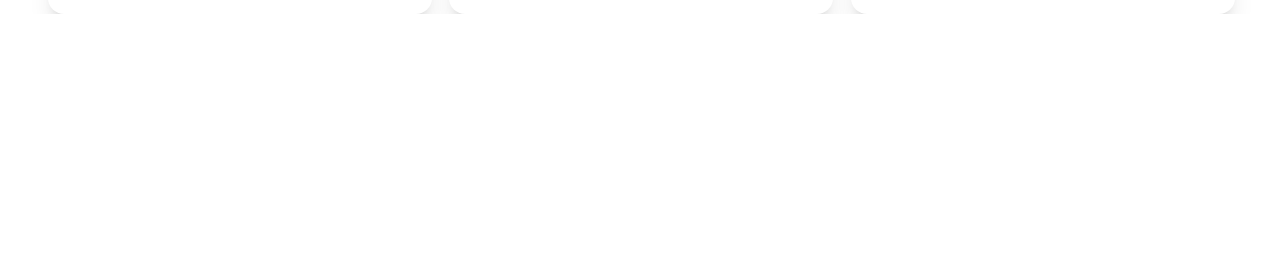
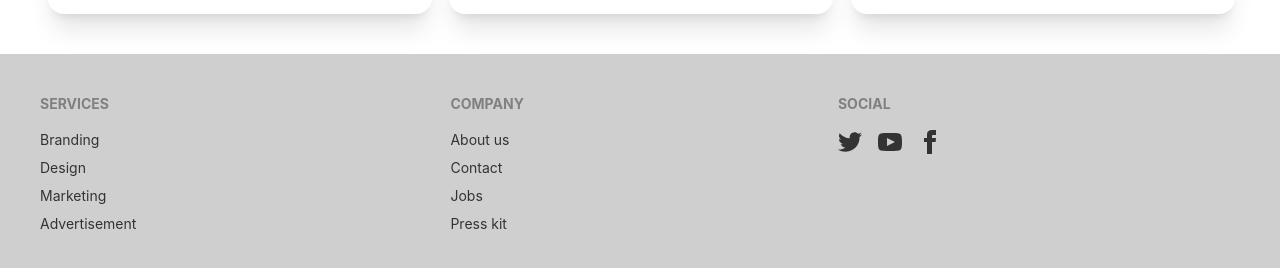
Before and after one commit to abdullahalomar/manufacturer-website-client-side, a React (Create React App) app: page / in a window 1280 px wide. Shown: the part 1950-2218 px from the top of the page. Before the commit the page ends 1964 px from the top, so only its background shows below. Built offline with nearby package versions, Linux system fonts and the light colour scheme; no server answers.

Commit message:
footer added

```diff
--- a/src/App.js
+++ b/src/App.js
@@ -12,6 +12,7 @@ import Purchase from './Pages/Purchase/Purchase';
 import NotFound from './Pages/NotFound/NotFound';
 import { ToastContainer } from 'react-toastify';
 import RequireAuth from './Pages/Login/RequireAuth';
+import Footer from './Pages/Shared/Footer/Footer';
 
 function App() {
   return (
@@ -31,6 +32,7 @@ function App() {
         <Route path='*' element={<NotFound/>}></Route>
       </Routes>
       <ToastContainer></ToastContainer>
+      <Footer></Footer>
     </div>
   );
 }
--- a/src/Pages/Product/Product.js
+++ b/src/Pages/Product/Product.js
@@ -4,7 +4,7 @@ import { useNavigate } from 'react-router-dom';
 const Product = ({product}) => {
     const { _id, name, picture, min_quantity, available_quantity, price, short_desc } = product;
     const navigate = useNavigate();
-    const NavigateToPuschase = id => {
+    const NavigateToPurchase = id => {
         navigate(`/purchase/${id}`);
     }
     return (
@@ -19,7 +19,7 @@ const Product = ({product}) => {
                 <p>Price: ${price}</p>
                 <p> {short_desc}</p>
                 <div class="card-actions justify-end">
-                    <button onClick={()=> NavigateToPuschase(_id)} class="btn btn-primary">Buy Now</button>
+                    <button onClick={()=> NavigateToPurchase(_id)} class="btn btn-primary">Buy Now</button>
                 </div>
             </div>
         </div>
--- /dev/null
+++ b/src/Pages/Shared/Footer/Footer.js
@@ -0,0 +1,34 @@
+import React from 'react';
+
+const Footer = () => {
+    return (
+        <div className='mt-10'>
+            <footer class="footer p-10 bg-base-300 text-base-content">
+  <div>
+    <span class="footer-title">Services</span>
+    <a class="link link-hover">Branding</a>
+    <a class="link link-hover">Design</a>
+    <a class="link link-hover">Marketing</a>
+    <a class="link link-hover">Advertisement</a>
+  </div>
+  <div>
+    <span class="footer-title">Company</span>
+    <a class="link link-hover">About us</a>
+    <a class="link link-hover">Contact</a>
+    <a class="link link-hover">Jobs</a>
+    <a class="link link-hover">Press kit</a>
+  </div>
+  <div>
+    <span class="footer-title">Social</span>
+    <div class="grid grid-flow-col gap-4">
+      <a><svg xmlns="http://www.w3.org/2000/svg" width="24" height="24" viewBox="0 0 24 24" class="fill-current"><path d="M24 4.557c-.883.392-1.832.656-2.828.775 1.017-.609 1.798-1.574 2.165-2.724-.951.564-2.005.974-3.127 1.195-.897-.957-2.178-1.555-3.594-1.555-3.179 0-5.515 2.966-4.797 6.045-4.091-.205-7.719-2.165-10.148-5.144-1.29 2.213-.669 5.108 1.523 6.574-.806-.026-1.566-.247-2.229-.616-.054 2.281 1.581 4.415 3.949 4.89-.693.188-1.452.232-2.224.084.626 1.956 2.444 3.379 4.6 3.419-2.07 1.623-4.678 2.348-7.29 2.04 2.179 1.397 4.768 2.212 7.548 2.212 9.142 0 14.307-7.721 13.995-14.646.962-.695 1.797-1.562 2.457-2.549z"></path></svg></a>
+      <a><svg xmlns="http://www.w3.org/2000/svg" width="24" height="24" viewBox="0 0 24 24" class="fill-current"><path d="M19.615 3.184c-3.604-.246-11.631-.245-15.23 0-3.897.266-4.356 2.62-4.385 8.816.029 6.185.484 8.549 4.385 8.816 3.6.245 11.626.246 15.23 0 3.897-.266 4.356-2.62 4.385-8.816-.029-6.185-.484-8.549-4.385-8.816zm-10.615 12.816v-8l8 3.993-8 4.007z"></path></svg></a>
+      <a><svg xmlns="http://www.w3.org/2000/svg" width="24" height="24" viewBox="0 0 24 24" class="fill-current"><path d="M9 8h-3v4h3v12h5v-12h3.642l.358-4h-4v-1.667c0-.955.192-1.333 1.115-1.333h2.885v-5h-3.808c-3.596 0-5.192 1.583-5.192 4.615v3.385z"></path></svg></a>
+    </div>
+  </div>
+</footer>
+        </div>
+    );
+};
+
+export default Footer;
--- a/src/Pages/Shared/Navbar/Navbar.js
+++ b/src/Pages/Shared/Navbar/Navbar.js
@@ -32,7 +32,7 @@ const Navbar = () => {
                     <ul tabindex="0" class="menu menu-compact dropdown-content mt-3 p-2 shadow bg-base-100 rounded-box w-52">
                         {navMenu} </ul>
                 </div>
-                <a class="btn btn-ghost normal-case text-xl">Tech Tool Maker</a>
+                <p class="btn btn-ghost normal-case text-xl">Tech Tool Manufacturer</p>
             </div>
             <div class="navbar-end hidden lg:flex">
                 <ul class="menu menu-horizontal p-0">
```
